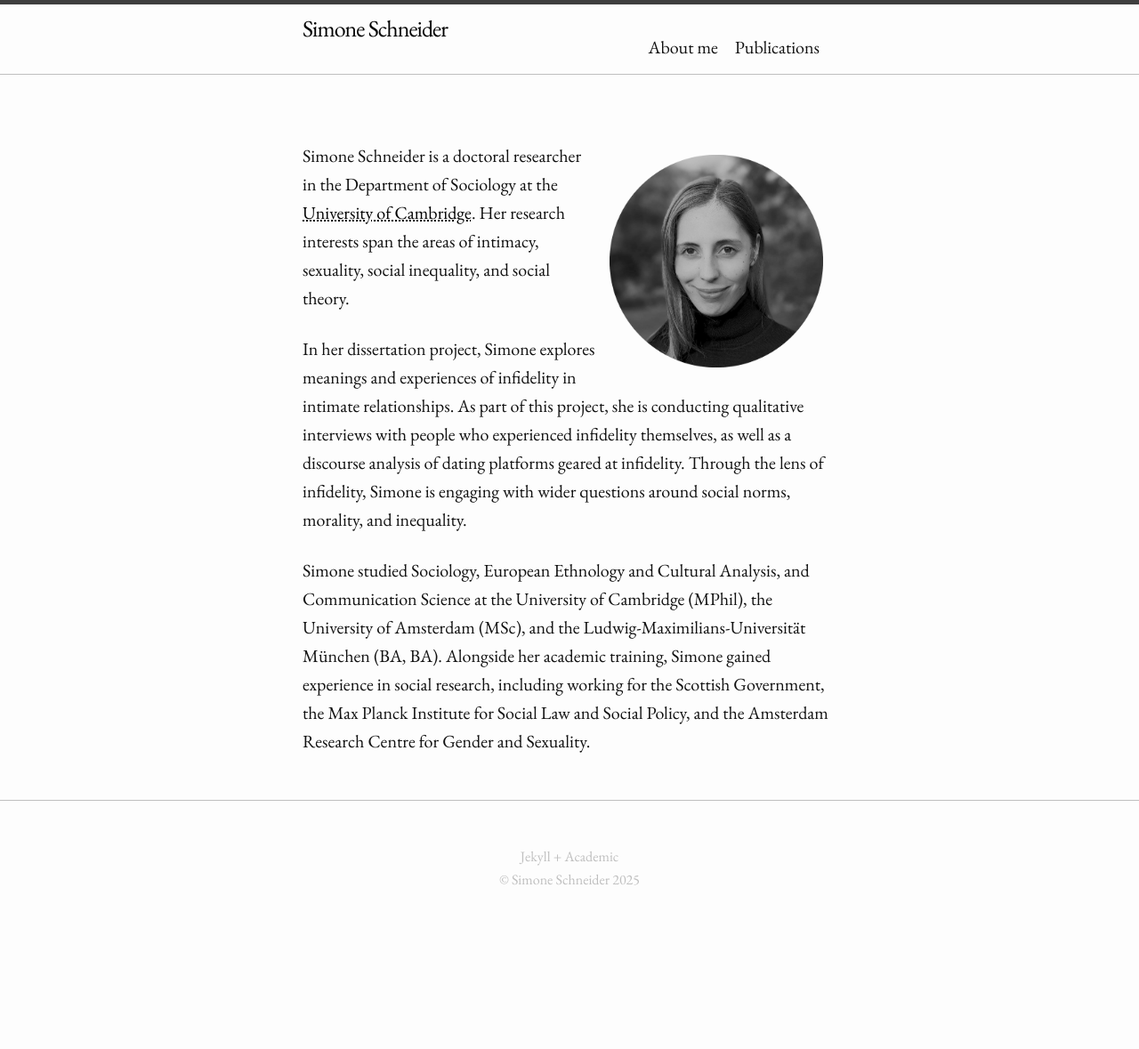
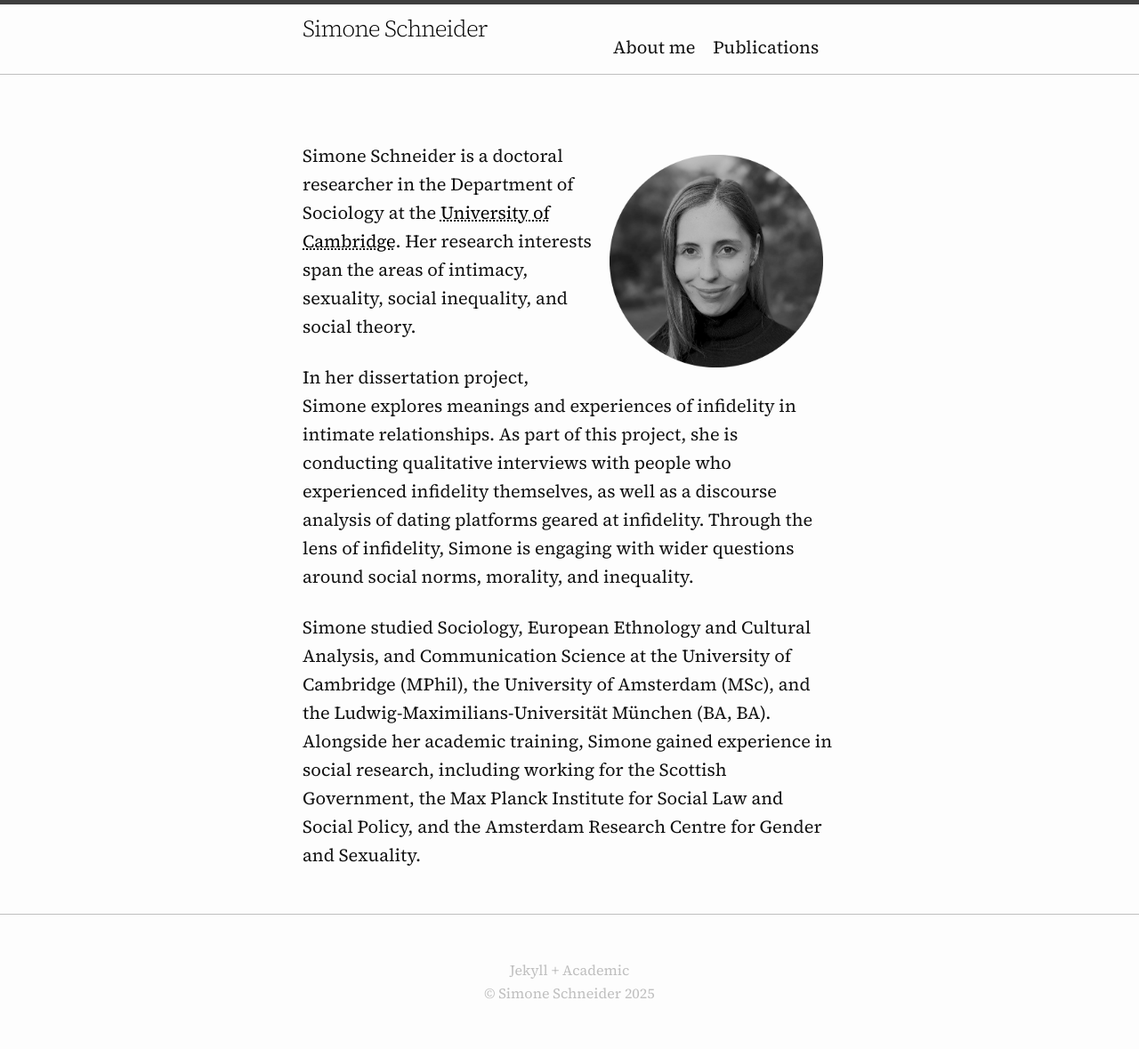
Before and after one commit to simone-schneider/simone-schneider.github.io, a Jekyll site: the page built from index.md, in a window 1280 px wide. Shown: the whole page at 89% size. Built offline with Jekyll 4.4.1, drawn with Linux system fonts in a browser that asks for light colours; before the commit the page ends 1051 px from its top, so only the background shows below that.

Commit message:
Update main.scss

```diff
--- a/assets/main.scss
+++ b/assets/main.scss
@@ -3,13 +3,13 @@
 ---
 @charset "utf-8";
 
-@import url('https://fonts.googleapis.com/css2?family=Cardo:ital,wght@0,400;0,700;1,400&family=EB+Garamond:ital,wght@0,400..800;1,400..800&display=swap');
+@import url('https://fonts.googleapis.com/css2?family=Source+Serif+4:ital,opsz,wght@0,8..60,200..900;1,8..60,200..900&display=swap');
 // @import url('https://fonts.googleapis.com/css?family=Open+Sans:800|PT+Serif');
 
 
 // Our variables
 // $base-font-family: "Open Sans", sans-serif;
-$base-font-family: "EB Garamond", serif;
+$base-font-family: "Source Serif 4", serif;
 $base-font-size:   20px;
 $base-font-weight: 400;
 $small-font-size:  $base-font-size * 0.95;
```
